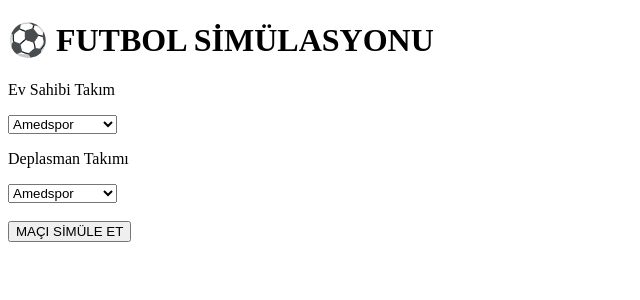
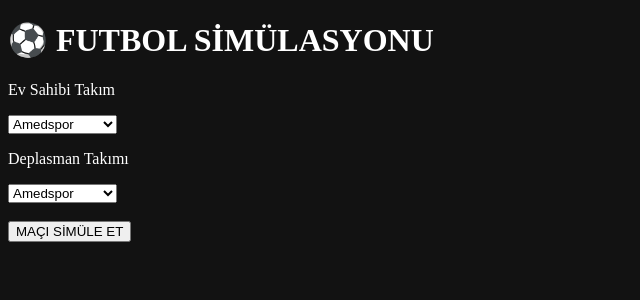
Before and after one commit to Omeiwi11/futbol-simulasyonu, a Flask app: page / in a window 1280 px wide. Shown: the top 300 px of the page, without its empty margins (0-640 px from the left). Run offline with Flask 3, Linux system fonts and the light colour scheme.

Commit message:
Add files via upload

```diff
--- a/templates/index.html
+++ b/templates/index.html
@@ -6,6 +6,16 @@
     <meta charset="UTF-8">
 
     <title>Futbol Simülasyonu</title>
+
+
+    <style>
+
+        body {
+            background-color: #121212;
+            color: white;
+        }
+
+    </style>
 
 </head>
 
```
